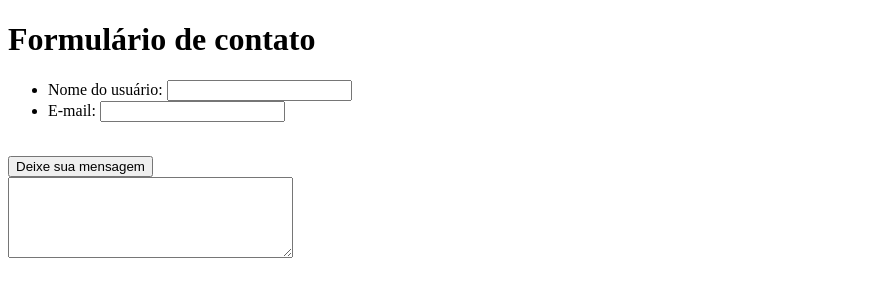
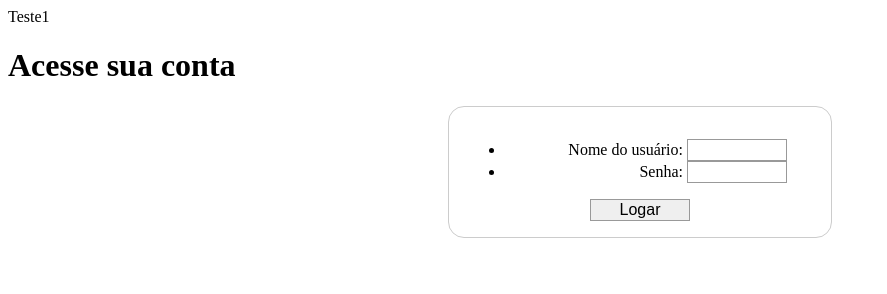
Before and after one commit to andreiacardos/newandreia, a plain HTML site: page formulario.html in a window 1280 px wide. Shown: the whole page, without its empty margins (0-887 px from the left). Drawn offline with Linux system fonts and the light colour scheme.

Commit message:
Add files via upload

```diff
--- a/formulario.html
+++ b/formulario.html
@@ -1,32 +1,73 @@
 <!DOCTYPE html>
 <html lang="Pt=BR">
 <head>
+   <meta charset="UTF-8">
+   <meta http-equiv="X-UA-Compatible" content="IE=edge">
+   <meta name="viewport" content="width=device-width, initia"
+   link:css
+   <title>Teste1</title>
+   <style>
+      form {
+
+         margin: 0 auto;
+         width: 350px;
+
+         padding: 1em;
+         border: 1px solid #CCC;
+         border-radius: 1em;
+         text-align:center;
+
+      }
+      label {
+
+         display: inline-block;
+         width: 150px;
+         text-align: right;
+
+      }
+
+      input,
+      textarea {
+         font: 1em sans-serif;
+
+         width: 100px;
+         box-sizing: border-box;
+
+         border: 1px solid #999;
+      }
+
+      input:focus,
+      textarea:focus {
+
+         border-color: #000;
+      }
+      textarea {
+
+         vertical-align: top;
+         height: 5em;
+      }
+
+      </style>
+
 
 </head>
 <body>
- <h1>Formulário de contato</h1>
- <form action="">
+     <h1>Acesse sua conta</h1>
+     <form action="">
      <ul>
          <li>
             <label for="nome">Nome do usuário:</label>
-            <input type="text>" id="nome" name="nomeusuario">
+            <input type="text>" id="nome" name="nomeUsuario"><br>
          </li>
          <li>
-            <label for="nome">E-mail:</label>
-            <input type="text>" id="e-mail" name="e-mailusuario">
+            <label for="nome">Senha:</label>
+            <input type="password" id="senhal" name="senhaUsuario"><br>
          </li>
      </ul>
 
-     <label for="mensagem"></label><br>
-    <input type="submit" value="Deixe sua mensagem"><br>
-
-    <textarea id="mensagem" name="mensagem"
-          rows="5" cols="33">
-    </textarea>
+       <input type="submit" value="Logar"><br>
 
 
-
-
- </form>
+   </form>
 </body>
 </html>
```
